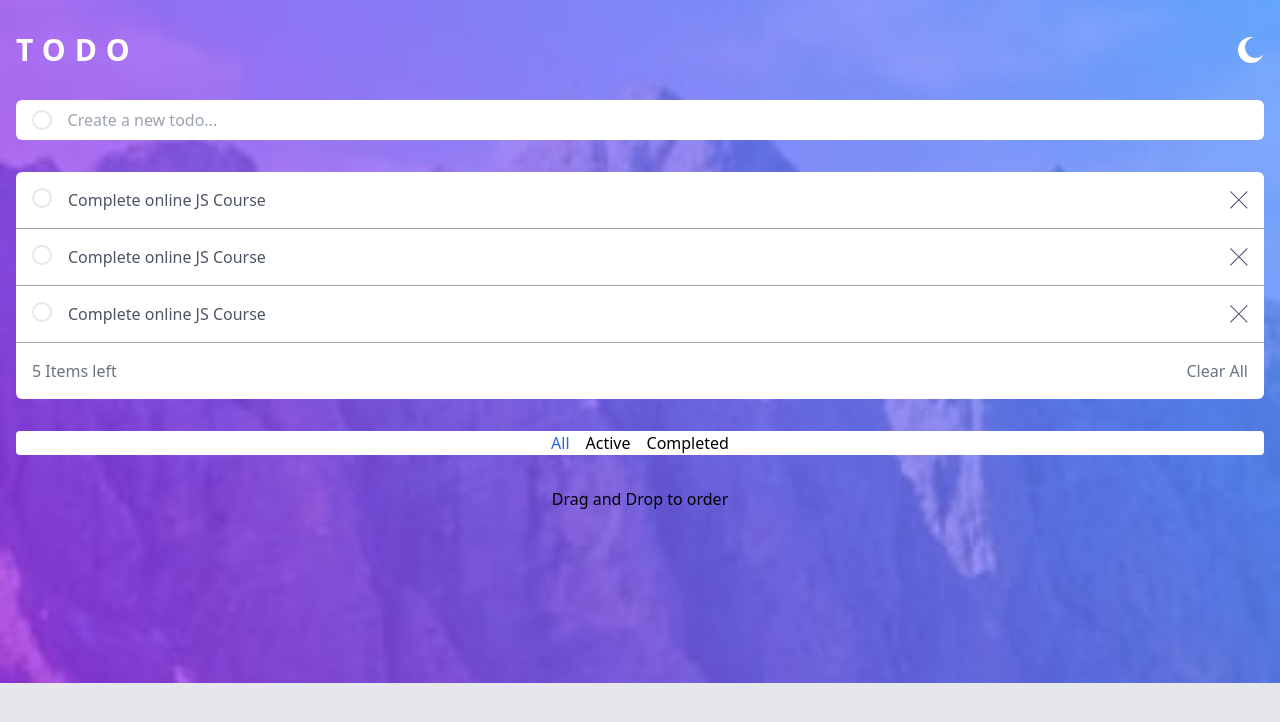
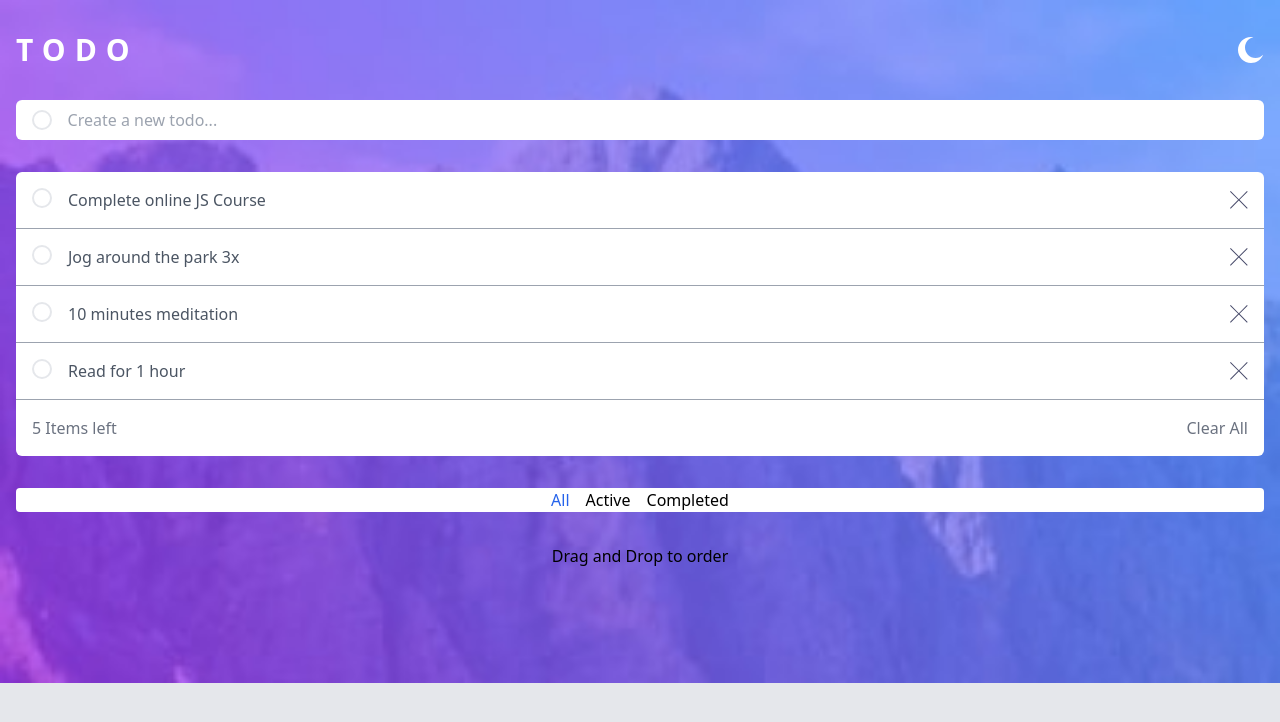
Before and after one commit to Xansiety/react-todo-app-tailwind, a React (Vite) app: page / in a window 1280 px wide. Shown: the top 722 px of the page. Built offline with nearby package versions, Linux system fonts and the light colour scheme.

Commit message:
Crear todo

```diff
--- a/src/App.jsx
+++ b/src/App.jsx
@@ -1,75 +1,42 @@
-import CrossIcon from "./components/icons/CrossIcon";
-import MoonIcon from "./components/icons/MoonIcon";
+import { useState } from "react";
+import Footer from "./components/Footer";
+import Header from "./components/Header";
+import TodoComputed from "./components/TodoComputed";
+import TodoCreate from "./components/TodoCreate";
+import TodoFilter from "./components/TodoFilter";
+import TodoList from "./components/TodoList";
+
+const initialStateTodos = [
+    { id: 1, title: "Complete online JS Course", completed: false },
+    { id: 2, title: "Jog around the park 3x", completed: false },
+    { id: 3, title: "10 minutes meditation", completed: false },
+    { id: 4, title: "Read for 1 hour", completed: true },
+];
 
 const App = () => {
+    const [todos, setTodos] = useState(initialStateTodos);
+
+    const createTodo = (title) => {
+        setTodos([
+            ...todos,
+            {
+                id: Date.now(),
+                title,
+                completed: false,
+            },
+        ]);
+    };
+
     return (
         <div className="min-h-screen bg-gray-200 bg-[url('./assets/images/bg-mobile-light.jpg')] bg-contain bg-no-repeat">
-            <header className="container mx-auto px-4 pt-8">
-                <div className="flex justify-between">
-                    <h1 className="text-3xl font-semibold uppercase tracking-[0.3em] text-white">
-                        Todo
-                    </h1>
-                    <button>
-                        <MoonIcon color="#fff" />
-                    </button>
-                </div>
-                <form className="mt-8 flex items-center gap-4 overflow-hidden rounded-md bg-white py-2 px-4">
-                    <span className="inline-block h-5 w-5 rounded-full border-2"></span>
-                    <input
-                        type="text"
-                        placeholder="Create a new todo..."
-                        className="w-full text-gray-500 outline-none"
-                    />
-                </form>
-            </header>
+            <Header />
             <main className="container mx-auto mt-8 px-4">
-                <div className="rounded-md bg-white [&>article]:p-4">
-                    <article className="flex gap-4 border-b border-b-gray-400">
-                        <button className="inline-block h-5 w-5 flex-none rounded-full border-2"></button>
-                        <p className="grow text-gray-600">
-                            Complete online JS Course
-                        </p>
-                        <button className="flex-none">
-                            <CrossIcon />
-                        </button>
-                    </article>
-                    <article className="flex gap-4 border-b border-b-gray-400">
-                        <button className="inline-block h-5 w-5 flex-none rounded-full border-2"></button>
-                        <p className="grow text-gray-600">
-                            Complete online JS Course
-                        </p>
-                        <button className="flex-none">
-                            <CrossIcon />
-                        </button>
-                    </article>
-                    <article className="flex gap-4 border-b border-b-gray-400">
-                        <button className="inline-block h-5 w-5 flex-none rounded-full border-2"></button>
-                        <p className="grow text-gray-600">
-                            Complete online JS Course
-                        </p>
-                        <button className="flex-none">
-                            <CrossIcon />
-                        </button>
-                    </article>
-
-                    <section className="flex justify-between py-4 px-4 ">
-                        <span className="text-gray-500">5 Items left</span>
-                        <button className="text-gray-500">Clear All</button>
-                    </section>
-                </div>
+                <TodoCreate createTodo={createTodo} />
+                <TodoList todos={todos} />
+                <TodoComputed />
+                <TodoFilter />
             </main>
-
-            <section className="container mx-auto mt-8 px-4">
-                <div className="flex justify-center gap-4 rounded bg-white">
-                    <button className="text-blue-600">All</button>
-                    <button className="hover:text-blue-600">Active</button>
-                    <button className="hover:text-blue-600">Completed</button>
-                </div>
-            </section>
-
-            <p className="container mx-auto mt-8 px-4 text-center">
-                Drag and Drop to order
-            </p>
+            <Footer />
         </div>
     );
 };
--- /dev/null
+++ b/src/components/Footer.jsx
@@ -0,0 +1,11 @@
+import React from "react";
+
+const Footer = () => {
+    return (
+        <footer className="container mx-auto mt-8 px-4 text-center">
+            Drag and Drop to order
+        </footer>
+    );
+};
+
+export default Footer;
--- /dev/null
+++ b/src/components/Header.jsx
@@ -0,0 +1,19 @@
+import React from "react";
+import MoonIcon from "./icons/MoonIcon";
+
+const Header = () => {
+    return (
+        <header className="container mx-auto px-4 pt-8">
+            <div className="flex justify-between">
+                <h1 className="text-3xl font-semibold uppercase tracking-[0.3em] text-white">
+                    Todo
+                </h1>
+                <button>
+                    <MoonIcon color="#fff" />
+                </button>
+            </div>
+        </header>
+    );
+};
+
+export default Header;
--- /dev/null
+++ b/src/components/TodoComputed.jsx
@@ -0,0 +1,10 @@
+const TodoComputed = () => {
+    return (
+        <section className="flex justify-between rounded-b-md bg-white py-4 px-4">
+            <span className="text-gray-500">5 Items left</span>
+            <button className="text-gray-500">Clear All</button>
+        </section>
+    );
+};
+
+export default TodoComputed;
--- /dev/null
+++ b/src/components/TodoCreate.jsx
@@ -0,0 +1,30 @@
+import { useState } from "react";
+
+const TodoCreate = ({ createTodo }) => {
+    const [title, setTitle] = useState("");
+
+    const handleSubmit = (e) => {
+        e.preventDefault();
+        if (!title.trim()) return;
+        createTodo(title);
+        setTitle("");
+    };
+
+    return (
+        <form
+            onSubmit={handleSubmit}
+            className="flex items-center gap-4 overflow-hidden rounded-md bg-white py-2 px-4"
+        >
+            <span className="inline-block h-5 w-5 rounded-full border-2"></span>
+            <input
+                type="text"
+                placeholder="Create a new todo..."
+                className="w-full text-gray-500 outline-none"
+                value={title}
+                onChange={(e) => setTitle(e.target.value)}
+            />
+        </form>
+    );
+};
+
+export default TodoCreate;
--- /dev/null
+++ b/src/components/TodoFilter.jsx
@@ -0,0 +1,15 @@
+import React from "react";
+
+const TodoFilter = () => {
+    return (
+        <section className="container mx-auto mt-8">
+            <div className="flex justify-center gap-4 rounded bg-white">
+                <button className="text-blue-600">All</button>
+                <button className="hover:text-blue-600">Active</button>
+                <button className="hover:text-blue-600">Completed</button>
+            </div>
+        </section>
+    );
+};
+
+export default TodoFilter;
--- /dev/null
+++ b/src/components/TodoItem.jsx
@@ -0,0 +1,16 @@
+import React from "react";
+import CrossIcon from "./icons/CrossIcon";
+
+const TodoItem = ({ id, title, completed }) => {
+    return (
+        <article className="flex gap-4 border-b border-b-gray-400">
+            <button className="inline-block h-5 w-5 flex-none rounded-full border-2"></button>
+            <p className="grow text-gray-600">{title}</p>
+            <button className="flex-none">
+                <CrossIcon />
+            </button>
+        </article>
+    );
+};
+
+export default TodoItem;
--- /dev/null
+++ b/src/components/TodoList.jsx
@@ -0,0 +1,13 @@
+import TodoItem from "./TodoItem";
+
+const TodoList = ({ todos }) => {
+    return (
+        <div className="mt-8 rounded-t-md bg-white [&>article]:p-4">
+            {todos.map((itemTodo) => (
+                <TodoItem key={itemTodo.id} {...itemTodo} />
+            ))}
+        </div>
+    );
+};
+
+export default TodoList;
```
